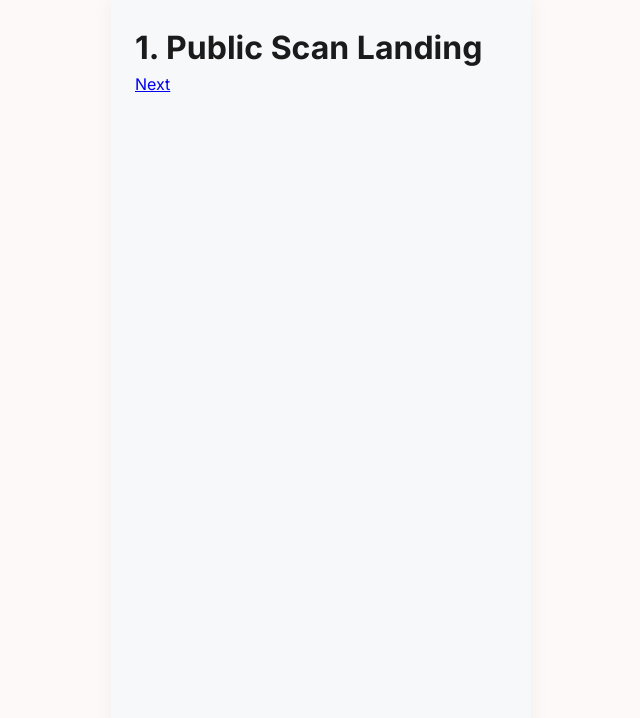
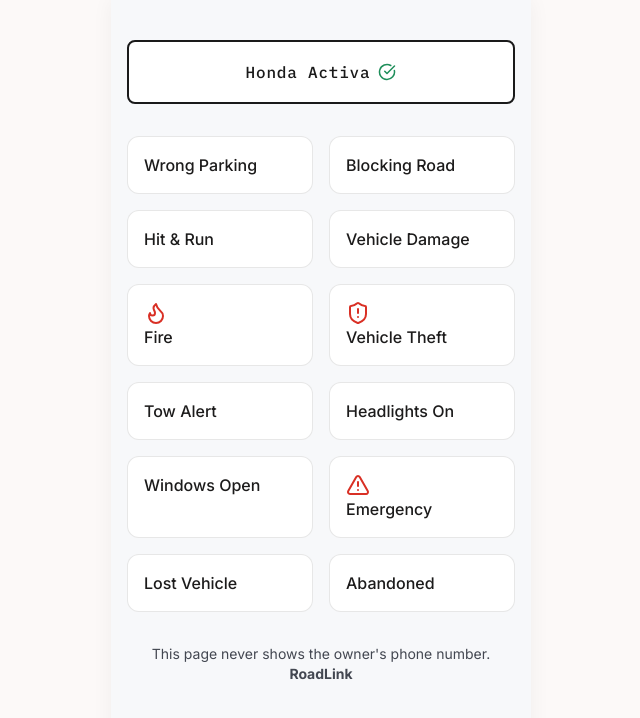
Before and after one commit to ajinkya682/roadlink-demo-app, a React (Vite) app: page / in a window 1280 px wide. Shown: the top 718 px of the page, without its empty margins (319-959 px from the left). Built offline with nearby package versions, Linux system fonts and the light colour scheme.

Commit message:
feat: refactor App component to remove AnimatePresence and simplify routing structure

```diff
--- a/src/App.jsx
+++ b/src/App.jsx
@@ -1,6 +1,5 @@
 import React from 'react'
-import { Routes, Route, Navigate, useLocation } from 'react-router-dom'
-import { AnimatePresence } from 'framer-motion'
+import { Routes, Route, Navigate } from 'react-router-dom'
 import Layout from './components/Layout'
 
 // Guest
@@ -9,11 +8,8 @@ import { PublicScanLanding, ReportDetail, ReportConfirmation, SearchVehicle, Sea
 import { SplashOnboarding, Login, OTPVerification, AddVehicle, QRDetail, OrderSticker, OrderConfirmation, DashboardHome, VehicleDetail, NotificationsInbox, NotificationDetail, DocumentVault, DocumentUpload, Settings, EmergencyContacts } from './pages/OwnerScreens'
 
 function App() {
-  const location = useLocation();
-
   return (
-    <AnimatePresence mode="wait">
-      <Routes location={location} key={location.pathname}>
+    <Routes>
       <Route element={<Layout />}>
         {/* Guest Routes */}
         <Route path="/" element={<PublicScanLanding />} />
@@ -40,10 +36,9 @@ function App() {
         <Route path="/emergency-contacts" element={<EmergencyContacts />} />
 
         {/* Catch all */}
-          <Route path="*" element={<Navigate to="/splash" replace />} />
+        <Route path="*" element={<Navigate to="/" replace />} />
       </Route>
     </Routes>
-    </AnimatePresence>
   )
 }
 
--- a/src/pages/GuestScreens.jsx
+++ b/src/pages/GuestScreens.jsx
@@ -1,22 +1,185 @@
-import React from 'react';
-import { Link } from 'react-router-dom';
+import React, { useState } from 'react';
+import { useNavigate } from 'react-router-dom';
+import { Camera, MapPin, Search, AlertTriangle, Flame, ShieldAlert, Phone } from 'lucide-react';
+import PlateTag from '../components/PlateTag';
+import Button from '../components/Button';
+import Card from '../components/Card';
 
 export function PublicScanLanding() {
-  return <div style={{ padding: '24px' }}><h1>1. Public Scan Landing</h1><Link to="/report-detail">Next</Link></div>;
+  const navigate = useNavigate();
+
+  const categories = [
+    { label: 'Wrong Parking', type: 'normal' },
+    { label: 'Blocking Road', type: 'normal' },
+    { label: 'Hit & Run', type: 'normal' },
+    { label: 'Vehicle Damage', type: 'normal' },
+    { label: 'Fire', type: 'alert', icon: <Flame size={24} /> },
+    { label: 'Vehicle Theft', type: 'alert', icon: <ShieldAlert size={24} /> },
+    { label: 'Tow Alert', type: 'normal' },
+    { label: 'Headlights On', type: 'normal' },
+    { label: 'Windows Open', type: 'normal' },
+    { label: 'Emergency', type: 'alert', icon: <AlertTriangle size={24} /> },
+    { label: 'Lost Vehicle', type: 'normal' },
+    { label: 'Abandoned', type: 'normal' },
+  ];
+
+  return (
+    <div style={{ padding: '40px 16px', display: 'flex', flexDirection: 'column', gap: '32px' }}>
+      <PlateTag displayName="Honda Activa" isVerified={true} animate={true} />
+
+      <div style={{ display: 'grid', gridTemplateColumns: 'repeat(2, 1fr)', gap: '16px' }}>
+        {categories.map((cat, i) => (
+          <Card
+            key={i}
+            onClick={() => navigate('/report-detail')}
+            style={{
+              borderColor: cat.type === 'alert' ? 'var(--alert-red)' : 'var(--outline-variant)',
+              display: 'flex', flexDirection: 'column', alignItems: 'center', gap: '8px'
+            }}
+          >
+            {cat.icon && <div style={{ color: 'var(--alert-red)' }}>{cat.icon}</div>}
+            <span className="text-body-md" style={{ textAlign: 'center', fontWeight: 500 }}>
+              {cat.label}
+            </span>
+          </Card>
+        ))}
+      </div>
+
+      <p className="text-body-sm" style={{ textAlign: 'center', color: 'var(--on-surface-variant)', marginTop: 'auto' }}>
+        This page never shows the owner's phone number. <br/><b>RoadLink</b>
+      </p>
+    </div>
+  );
 }
 
 export function ReportDetail() {
-  return <div style={{ padding: '24px' }}><h1>2. Report Detail & Send</h1><Link to="/report-confirmation">Next</Link></div>;
+  const navigate = useNavigate();
+  const [notes, setNotes] = useState('');
+
+  return (
+    <div style={{ padding: '40px 16px', display: 'flex', flexDirection: 'column', gap: '24px', height: '100vh' }}>
+      <div style={{ alignSelf: 'flex-start' }}>
+        <PlateTag displayName="Wrong Parking" />
+      </div>
+
+      <div style={{ display: 'flex', flexDirection: 'column', gap: '8px' }}>
+        <textarea
+          placeholder="Optional notes..."
+          value={notes}
+          onChange={(e) => setNotes(e.target.value)}
+          className="text-body-md"
+          style={{
+            width: '100%', height: '120px', padding: '16px',
+            border: '1px solid rgba(26, 26, 26, 0.2)', borderRadius: 'var(--radius-lg)',
+            resize: 'none', backgroundColor: 'var(--surface-container-lowest)'
+          }}
+          maxLength={300}
+        />
+        <div style={{ textAlign: 'right', fontSize: '12px', color: 'var(--on-surface-variant)' }}>
+          {notes.length}/300
+        </div>
+      </div>
+
+      <div style={{
+        border: '2px dashed rgba(26, 26, 26, 0.2)', borderRadius: 'var(--radius-lg)',
+        padding: '32px', display: 'flex', flexDirection: 'column', alignItems: 'center', gap: '8px',
+        backgroundColor: 'rgba(26, 26, 26, 0.02)'
+      }}>
+        <Camera size={32} color="var(--on-surface-variant)" />
+        <span className="text-body-sm" style={{ color: 'var(--on-surface-variant)' }}>Add Photo / Video</span>
+      </div>
+
+      <div style={{ display: 'flex', alignItems: 'center', gap: '12px' }}>
+        <input type="checkbox" style={{ width: '24px', height: '24px' }} />
+        <div style={{ display: 'flex', flexDirection: 'column' }}>
+          <span className="text-body-md" style={{ fontWeight: 500 }}>Share location</span>
+          <span className="text-body-sm" style={{ color: 'var(--on-surface-variant)' }}>Helps owner find the vehicle faster</span>
+        </div>
+      </div>
+
+      <div style={{ marginTop: 'auto', marginBottom: '40px' }}>
+        <Button variant="secondary" fullWidth onClick={() => navigate('/report-confirmation')}>
+          Send Notification
+        </Button>
+      </div>
+    </div>
+  );
 }
 
 export function ReportConfirmation() {
-  return <div style={{ padding: '24px' }}><h1>3. Report Confirmation</h1><Link to="/">Back Home</Link></div>;
+  const navigate = useNavigate();
+  return (
+    <div style={{ padding: '40px 16px', display: 'flex', flexDirection: 'column', alignItems: 'center', justifyContent: 'center', height: '100vh', gap: '24px' }}>
+      <PlateTag displayName="Notification Sent" isVerified={true} animate={true} />
+      <p className="text-body-lg" style={{ textAlign: 'center', color: 'var(--on-surface-variant)' }}>
+        The owner has been notified instantly.
+      </p>
+
+      <div style={{ display: 'flex', flexDirection: 'column', gap: '16px', width: '100%', marginTop: '40px' }}>
+        <Button variant="alert" fullWidth>
+          <Phone size={18} /> Call Emergency (112)
+        </Button>
+        <Button variant="outline" fullWidth onClick={() => navigate('/')}>
+          Done
+        </Button>
+      </div>
+    </div>
+  );
 }
 
 export function SearchVehicle() {
-  return <div style={{ padding: '24px' }}><h1>4. Search Vehicle</h1><Link to="/search-result">Next</Link></div>;
+  const navigate = useNavigate();
+  return (
+    <div style={{ padding: '40px 16px', display: 'flex', flexDirection: 'column', height: '100vh', gap: '40px' }}>
+      <div style={{ flex: 1, display: 'flex', flexDirection: 'column', justifyContent: 'center', gap: '24px' }}>
+        <input
+          type="text"
+          placeholder="MH 14 AB 1234"
+          className="text-data-mono"
+          style={{
+            width: '100%', padding: '24px', textAlign: 'center',
+            fontSize: '24px', border: '2px solid var(--asphalt)',
+            borderRadius: 'var(--radius-md)', backgroundColor: 'var(--plate-white)'
+          }}
+        />
+        <Button variant="primary" fullWidth onClick={() => navigate('/search-result')}>
+          <Search size={18} /> Search
+        </Button>
+      </div>
+
+      <p className="text-body-sm" style={{ textAlign: 'center', color: 'var(--on-surface-variant)', marginBottom: '40px' }}>
+        We'll never show you a phone number.
+      </p>
+    </div>
+  );
 }
 
 export function SearchResult() {
-  return <div style={{ padding: '24px' }}><h1>5. Search Result</h1><Link to="/report-detail">Report this vehicle</Link></div>;
+  const navigate = useNavigate();
+  const [found, setFound] = useState(true); // Toggle for demo
+
+  return (
+    <div style={{ padding: '40px 16px', display: 'flex', flexDirection: 'column', height: '100vh', justifyContent: 'center', gap: '32px' }}>
+      {found ? (
+        <>
+          <PlateTag displayName="Honda Activa" isVerified={true} animate={true} />
+          <Button variant="primary" fullWidth onClick={() => navigate('/report-detail')}>
+            Notify Owner
+          </Button>
+        </>
+      ) : (
+        <div style={{ display: 'flex', flexDirection: 'column', alignItems: 'center', gap: '16px' }}>
+          <p className="text-body-lg" style={{ color: 'var(--on-surface-variant)', textAlign: 'center' }}>
+            This vehicle isn't registered on RoadLink yet.
+          </p>
+          <a href="#" className="text-body-sm" style={{ color: 'var(--primary)' }}>Learn how RoadLink works</a>
+        </div>
+      )}
+
+      {/* Demo toggle just for viewing the states easily */}
+      <div style={{ position: 'absolute', bottom: '20px', left: '20px' }}>
+        <Button variant="outline" onClick={() => setFound(!found)}>Toggle State</Button>
+      </div>
+    </div>
+  );
 }
```
Lines whose indentation alone changed are shown as unchanged.
